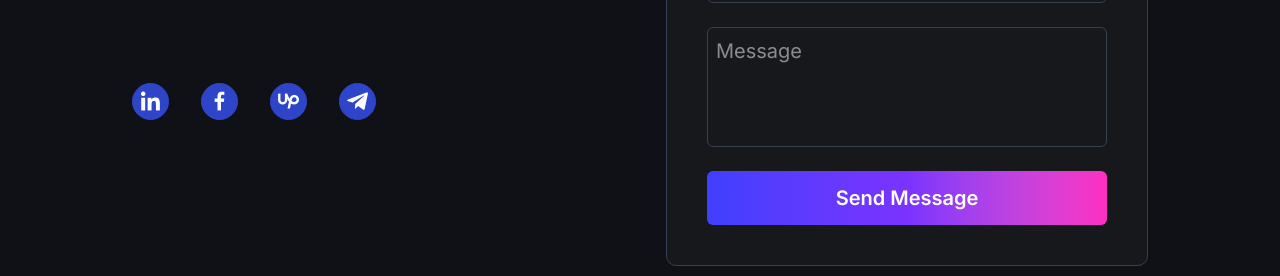
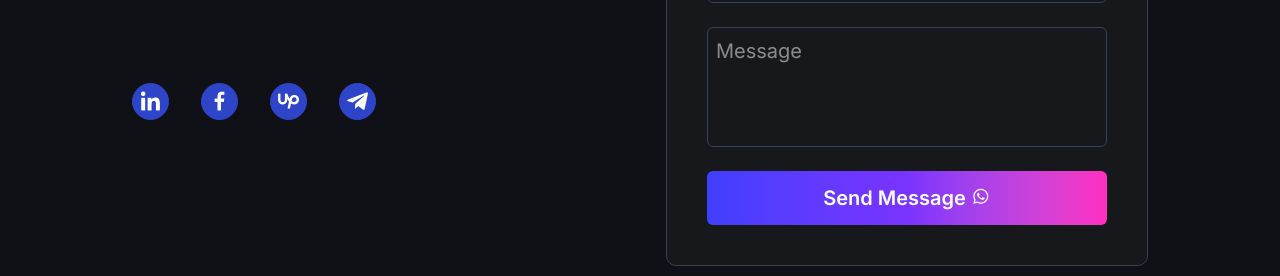
Before and after one commit to Sheriff-001/Portfolio, a React (Vite) app: page / in a window 1280 px wide. Shown: the part 3796-4072 px from the top of the page. Built offline with nearby package versions, Linux system fonts and the light colour scheme.

Commit message:
whatsapp icon

```diff
--- a/src/Components/ContactForm.jsx
+++ b/src/Components/ContactForm.jsx
@@ -163,7 +163,7 @@ function ContactForm() {
         bg-linear-to-r from-[#3f3ffd] via-[#7a32ff] to-[#ff2ec1]
         overflow-hidden hover:scale-105 duration-500"
       >
-        <span className="relative z-10">Send Message</span>
+        <span className="relative z-10">Send Message <i class='bx bxl-whatsapp'></i></span>
       </button>
     </form>
   );
```
